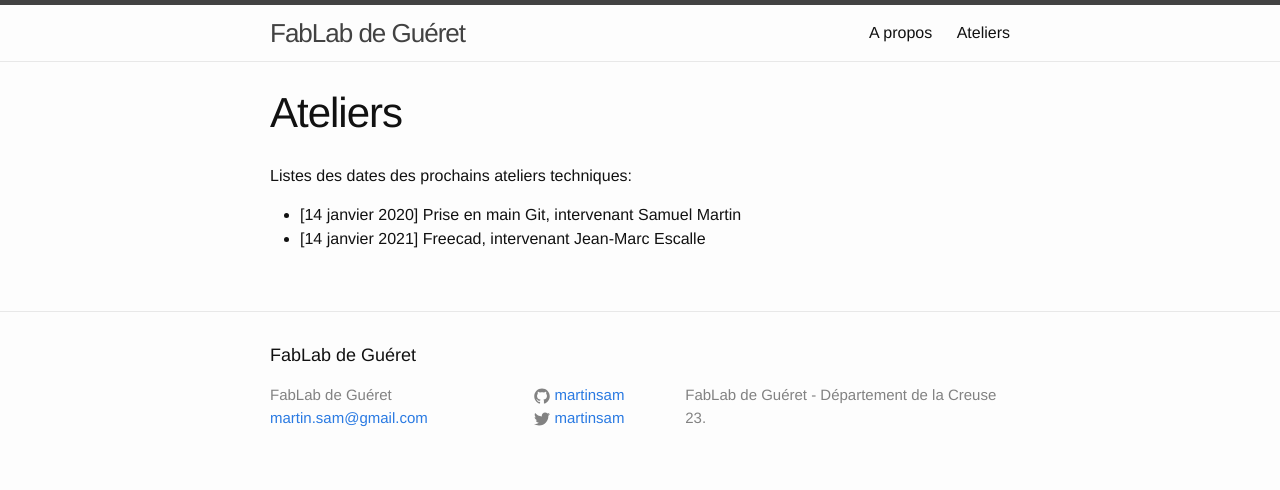
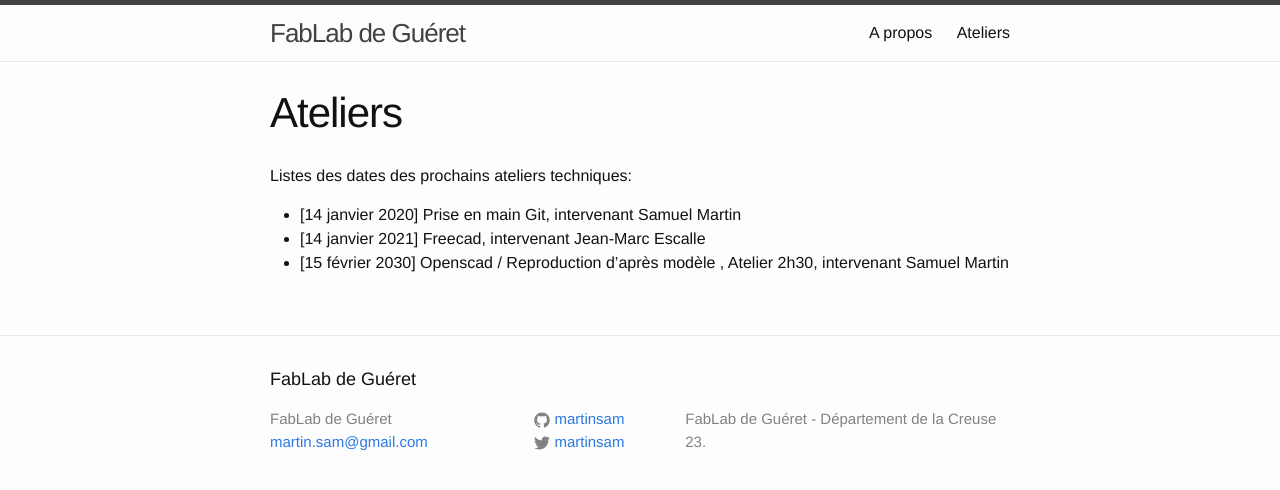
Before and after one commit to fablabgueret/fablabgueret.github.io, a Jekyll site: the page built from ateliers.md, in a window 1280 px wide. Shown: the top 490 px of the page. Built offline with Jekyll 4.4.1, drawn with Linux system fonts in a browser that asks for light colours.

Commit message:
Update ateliers.md

```diff
--- a/ateliers.md
+++ b/ateliers.md
@@ -8,3 +8,4 @@ Listes des dates des prochains ateliers techniques:
 
 - [14 janvier 2020] Prise en main Git, intervenant Samuel Martin
 - [14 janvier 2021] Freecad, intervenant Jean-Marc Escalle
+- [15 février 2030] Openscad / Reproduction d'après modèle , Atelier 2h30, intervenant Samuel Martin
```
